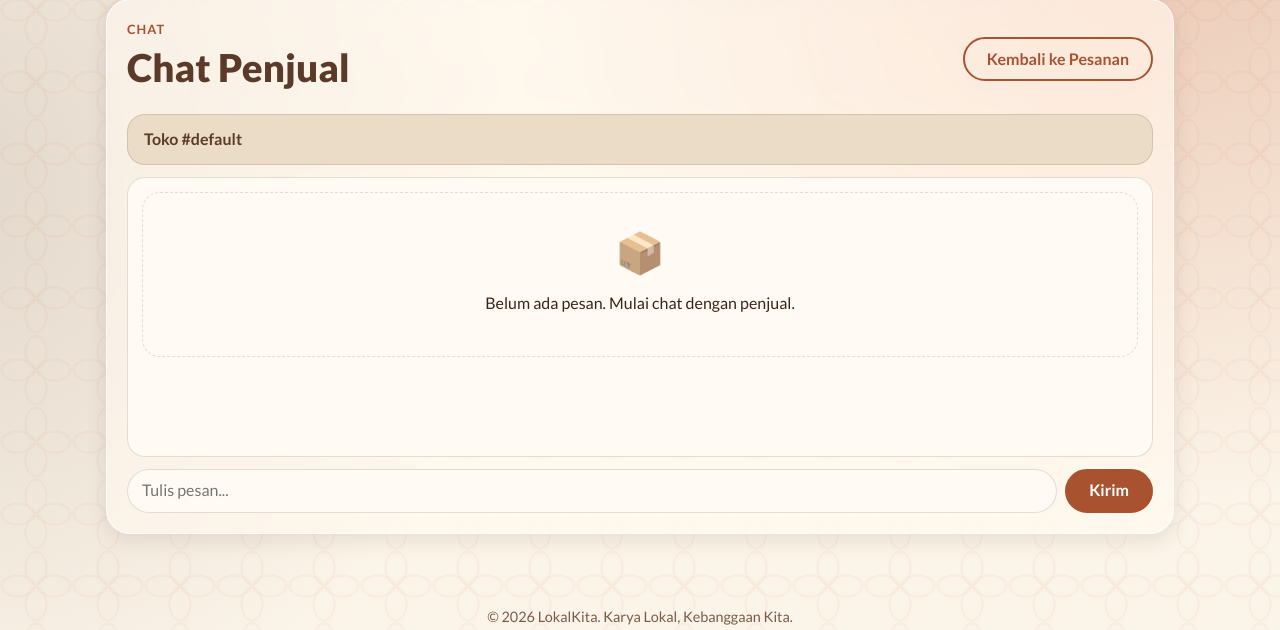
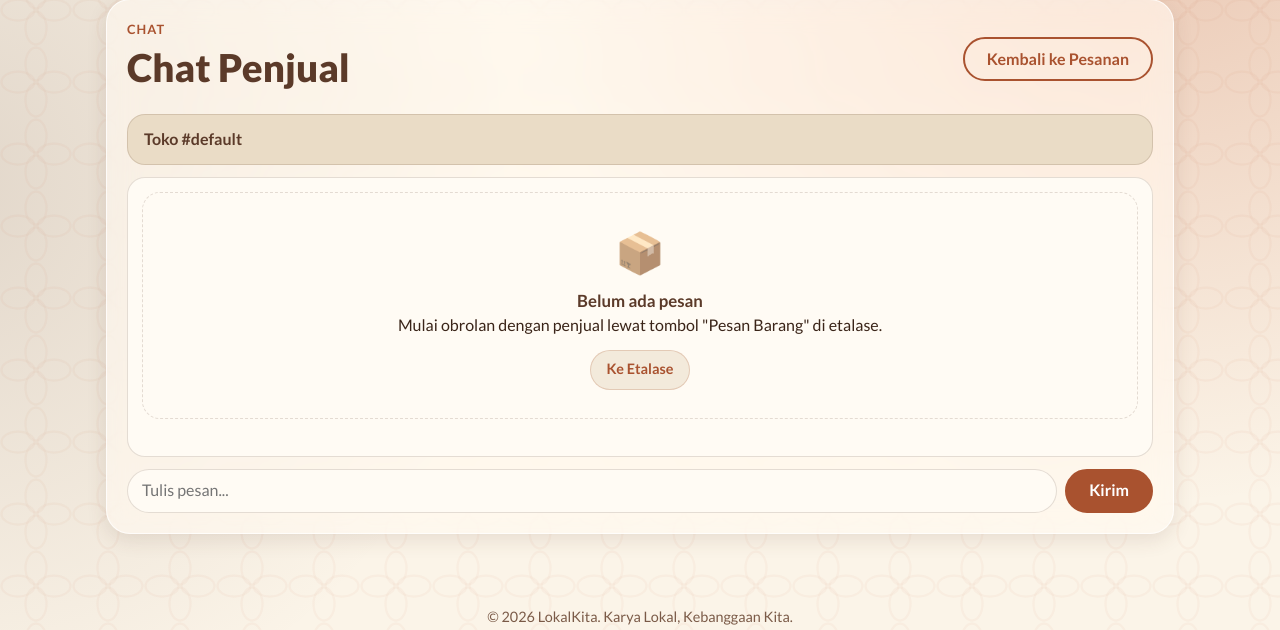
Before and after one commit to tamam210/LocalKita, a PHP site: page /chat.html in a window 1280 px wide. Shown: the part 98-728 px from the top of the page. Run offline with PHP 8.4, Linux system fonts and the light colour scheme.

Commit message:
style+ui: hierarki tombol & feedback/empty state (prioritas 1 & 3)
- tambah .tombol-sm, .tombol-penuh; perhalus .tombol-lunak (garis tipis, krem transparan, hover halus)
- toast lebih informatif: ikon ✓/!/i, border & latar sesuai jenis, bayang-md; tambah .status-aksi
- chat: empty state punya judul + CTA 'Ke Etalase'
- produk-detail: aksi tersier 'Bagikan' jadi tombol-lunak
- bump cache-buster chat.js v=2, produk-detail.js v=2

```diff
--- a/frontend/chat.html
+++ b/frontend/chat.html
@@ -11,7 +11,7 @@
   <link rel="stylesheet" href="css/style.css?v=5">
   <script src="js/api.js?v=3" defer></script>
   <script src="js/sesi-ui.js?v=3" defer></script>
-  <script src="js/chat.js?v=3" defer></script>
+  <script src="js/chat.js?v=2" defer></script>
 </head>
 <body data-halaman="chat">
   <header class="navbar kaca">
--- a/frontend/css/style.css
+++ b/frontend/css/style.css
@@ -121,10 +121,13 @@ main{padding-block:16px 40px}
 .tombol-garis:hover{background:var(--krem);color:var(--sogan);border-color:var(--sogan)}
 .tombol[disabled]{opacity:.55;cursor:not-allowed}
 /* Varian lembut: untuk aksi sekunder di dalam kartu produk */
-.tombol-lunak{display:inline-flex;align-items:center;justify-content:center;min-height:40px;padding:0 16px;border:1px solid var(--garis);border-radius:999px;background:var(--krem);color:var(--terra-tua);font:inherit;font-weight:700;text-decoration:none;cursor:pointer;transition:background var(--transisi),border-color var(--transisi),color var(--transisi)}
-.tombol-lunak:hover{background:var(--krem-tua);border-color:rgba(169,82,47,.35);color:var(--terra-tua)}
+.tombol-lunak{display:inline-flex;align-items:center;justify-content:center;gap:6px;min-height:40px;padding:0 16px;border:1px solid rgba(169,82,47,.22);border-radius:999px;background:rgba(234,220,198,.55);color:var(--terra-tua);font:inherit;font-weight:700;font-size:.9rem;text-decoration:none;cursor:pointer;transition:background var(--transisi),border-color var(--transisi),color var(--transisi),transform var(--transisi)}
+.tombol-lunak:hover{background:var(--krem);border-color:rgba(169,82,47,.45);color:var(--sogan)}
 .tombol-lunak:active{transform:translateY(1px)}
 .tombol-lunak:focus-visible{outline-offset:1px}
+/* Ukuran kecil: tombol di dalam kartu/tabel */
+.tombol-sm{min-height:36px;padding:0 14px;font-size:.85rem}
+.tombol-penuh{width:100%}
 
 /* Grid + card produk (solid, tanpa blur, supaya ringan di HP murah) */
 .grid-produk{display:grid;grid-template-columns:repeat(auto-fill,minmax(150px,1fr));gap:12px}
@@ -256,22 +259,29 @@ footer{padding:16px;text-align:center;font-size:.9rem;color:var(--teks-lembut)}
 .tombol-bahaya{background:var(--galat);border-color:var(--galat)}
 .tombol-bahaya:hover{background:#7F2319;border-color:#7F2319}
 .toast-wadah{position:fixed;right:16px;bottom:16px;left:16px;z-index:70;display:flex;flex-direction:column;align-items:flex-end;gap:10px;pointer-events:none}
-.toast{display:flex;align-items:flex-start;gap:10px;width:100%;padding:12px 14px;border:1px solid var(--garis);border-radius:var(--r-md);background:var(--kartu);box-shadow:var(--bayang);pointer-events:auto;animation:lk-toast-masuk .25s ease-out}
+.toast{display:flex;align-items:center;gap:12px;width:100%;padding:12px 14px;border:1px solid var(--garis);border-radius:var(--r-md);background:var(--kartu);box-shadow:var(--bayang-md);pointer-events:auto;animation:lk-toast-masuk .25s ease-out}
 .toast-isi{flex:1;min-width:0}
-.toast strong{display:block;color:var(--sogan);font-size:.95rem}
+.toast strong{display:block;color:var(--sogan);font-size:.95rem;line-height:1.2}
 .toast p{margin:2px 0 0;font-size:.9rem;color:var(--teks-lembut);overflow-wrap:anywhere}
-.toast-tanda{flex:none;width:10px;height:10px;margin-top:7px;border-radius:50%;background:var(--terra-tua)}
-.toast-sukses .toast-tanda{background:#1B6B17}
-.toast-bahaya{border-color:rgba(155,44,31,.4)}
-.toast-bahaya .toast-tanda{background:var(--galat)}
-.toast-info .toast-tanda{background:var(--sogan)}
+.toast-tanda{flex:none;display:grid;place-items:center;width:24px;height:24px;border-radius:50%;background:var(--krem-tua);color:var(--sogan);font-size:.8rem;font-weight:900}
+.toast-tanda::before{content:'i'}
+.toast-sukses{border-color:rgba(27,107,23,.22)}
+.toast-sukses .toast-tanda{background:#E1F0DF;color:#1B6B17}
+.toast-sukses .toast-tanda::before{content:'✓'}
+.toast-bahaya{border-color:rgba(155,44,31,.35);background:#FFF8F6}
+.toast-bahaya .toast-tanda{background:#F3DDD8;color:var(--galat)}
+.toast-bahaya .toast-tanda::before{content:'!'}
+.toast-info .toast-tanda{background:var(--krem);color:var(--sogan)}
 .toast-tutup{
-  flex:none;width:44px;height:44px;margin:-8px -10px 0 0;
+  flex:none;width:36px;height:36px;margin:-4px -6px -4px 0;
   border:0;border-radius:50%;background:transparent;color:var(--teks-lembut);
-  font:inherit;font-size:1.25rem;line-height:1;cursor:pointer
+  font:inherit;font-size:1.2rem;line-height:1;cursor:pointer
 }
 .toast-tutup:hover{background:var(--krem);color:var(--sogan)}
 .toast-keluar{animation:lk-toast-keluar .18s ease-in forwards}
+/* Empty state dengan CTA */
+.status-aksi{margin-top:12px;display:flex;justify-content:center;gap:8px;flex-wrap:wrap}
+.status h3{margin:4px 0 2px}
 @keyframes lk-pudar{from{opacity:0}to{opacity:1}}
 @keyframes lk-naik{from{opacity:0;transform:translateY(10px) scale(.98)}to{opacity:1;transform:none}}
 @keyframes lk-toast-masuk{from{opacity:0;transform:translateY(12px)}to{opacity:1;transform:none}}
--- a/frontend/js/chat.js
+++ b/frontend/js/chat.js
@@ -28,7 +28,13 @@
     var items = load().filter(function (m) { return m.store_id === storeId; });
     $pesan.replaceChildren();
     if (!items.length) {
-      $pesan.appendChild(LK.el('div', { 'class': 'status', text: '' }, [LK.el('p', { text: 'Belum ada pesan. Mulai chat dengan penjual.' })]));
+      $pesan.appendChild(LK.el('div', { 'class': 'status' }, [
+        LK.el('h3', { text: 'Belum ada pesan' }),
+        LK.el('p', { text: 'Mulai obrolan dengan penjual lewat tombol "Pesan Barang" di etalase.' }),
+        LK.el('div', { 'class': 'status-aksi' }, [
+          LK.el('a', { 'class': 'tombol tombol-lunak', href: 'index.html', text: 'Ke Etalase' })
+        ])
+      ]));
       return;
     }
     items.forEach(function (m) {
--- a/frontend/js/produk-detail.js
+++ b/frontend/js/produk-detail.js
@@ -121,7 +121,7 @@
       LK.notif('Produk berhasil ditambahkan ke keranjang', 'sukses', 'Keranjang');
     });
     var hubungi = LK.el('a', { 'class': 'tombol tombol-garis', href: storeId ? 'poin.html?store_id=' + encodeURIComponent(storeId) : 'chat.html', text: '\ud83d\udcac Hubungi Penjual' });
-    var bagikan = LK.el('button', { type: 'button', 'class': 'tombol tombol-garis', text: '\ud83d\udd17 Bagikan' });
+    var bagikan = LK.el('button', { type: 'button', 'class': 'tombol-lunak', text: '\ud83d\udd17 Bagikan' });
     bagikan.addEventListener('click', function () {
       try {
         if (navigator.share) {
--- a/frontend/produk-detail.html
+++ b/frontend/produk-detail.html
@@ -11,7 +11,7 @@
   <link rel="stylesheet" href="css/style.css?v=5">
   <script src="js/api.js?v=3" defer></script>
   <script src="js/sesi-ui.js?v=3" defer></script>
-  <script src="js/produk-detail.js?v=3" defer></script>
+  <script src="js/produk-detail.js?v=2" defer></script>
 </head>
 <body data-halaman="produk-detail">
   <header class="navbar kaca">
```
